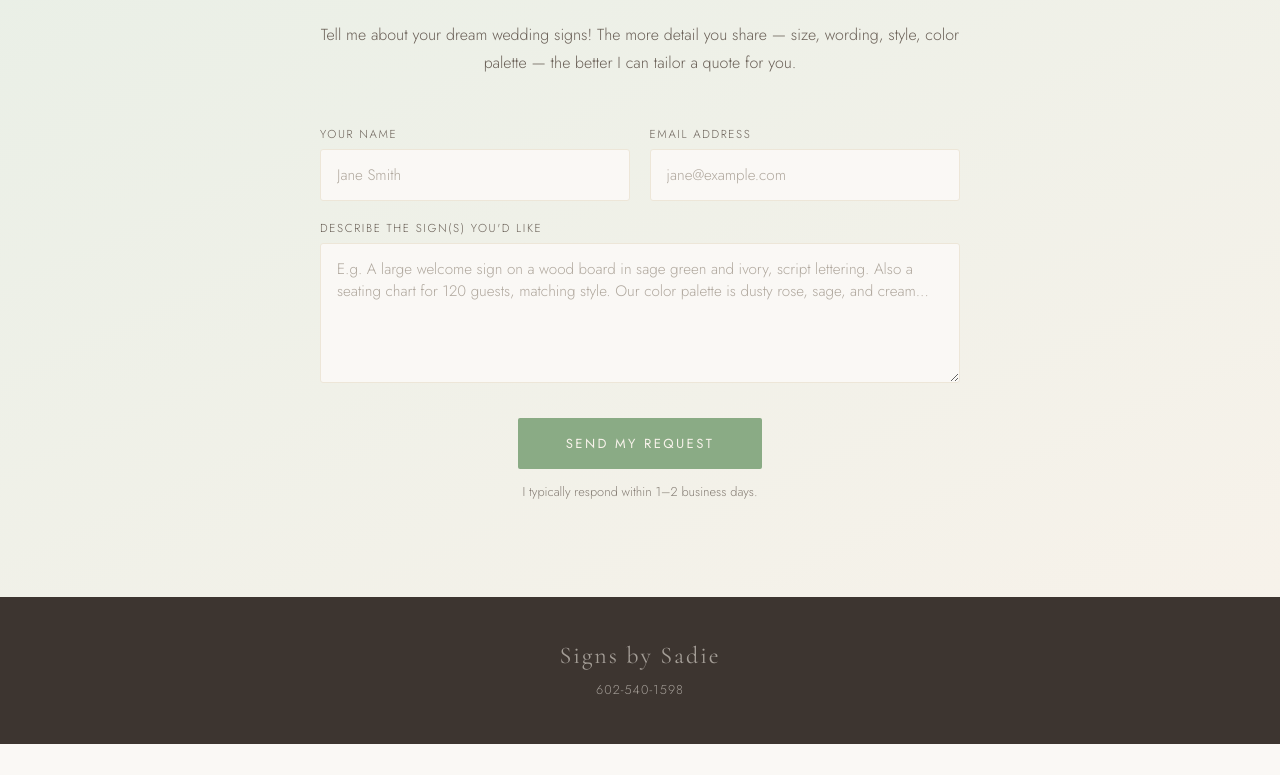
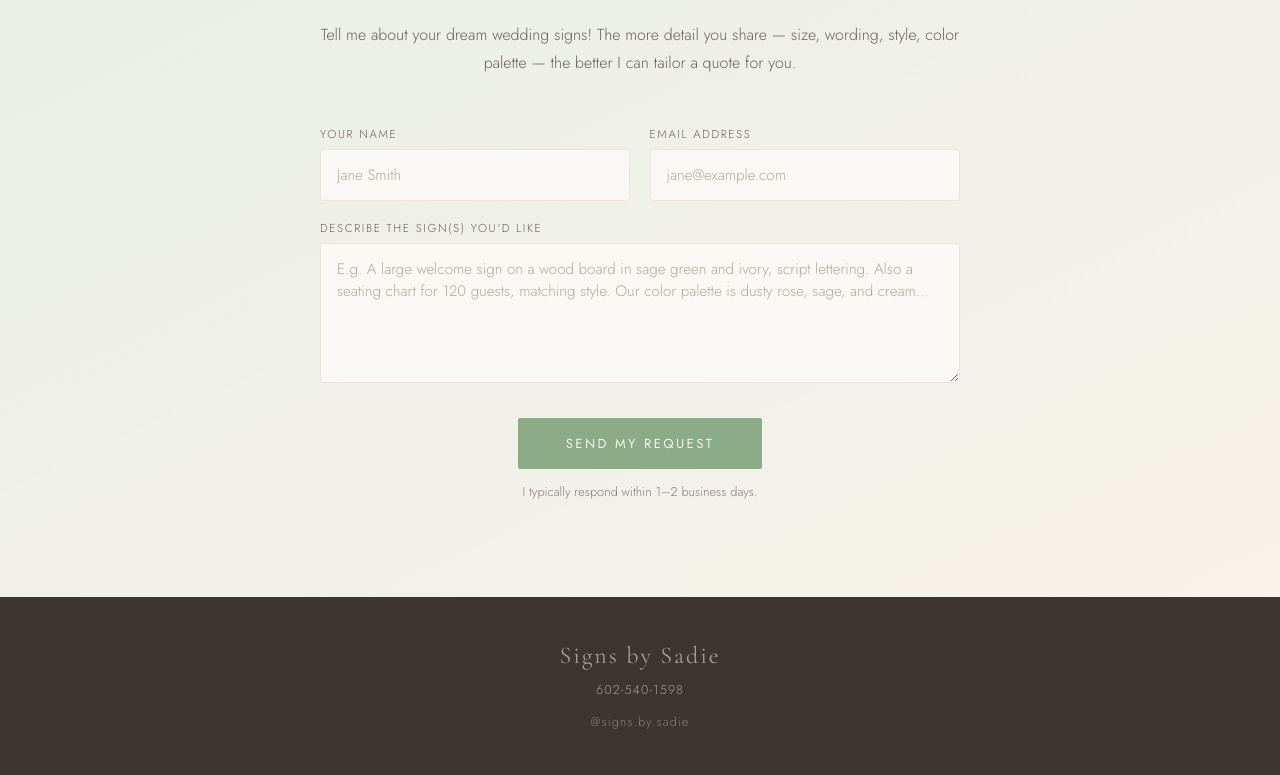
Before and after one commit to connorthilton/sadiesigns, a website: page index.html in a window 1280 px wide. Shown: the part 1705-2480 px from the top of the page. Before the commit the page ends 2449 px from the top, so only its background shows below. Drawn offline with nearby package versions, Linux system fonts and the light colour scheme.

Commit message:
updated formspree to sadie's email

```diff
--- a/index.html
+++ b/index.html
@@ -429,7 +429,7 @@
     <span class="sub">Tell me about your dream wedding signs! The more detail you share — size, wording, style, color palette — the better I can tailor a quote for you.</span>
 
     <!-- Replace the action URL with your Formspree endpoint: https://formspree.io/f/YOUR_ID -->
-    <form id="quoteForm" action="https://formspree.io/f/xbdpnrnp" method="POST">
+    <form id="quoteForm" action="https://formspree.io/f/xqegrnka" method="POST">
       <div class="form-row">
         <div>
           <label for="name">Your Name</label>
@@ -461,6 +461,13 @@
   <footer>
     <p class="footer-logo">Signs by Sadie</p>
     <p>602-540-1598</p>
+    <p style="margin-top:0.8rem;">
+      <a href="https://www.instagram.com/signs.by.sadie" target="_blank" rel="noopener noreferrer"
+         style="color:var(--cream); opacity:0.7; text-decoration:none; font-size:0.8rem; letter-spacing:0.08em; transition:opacity 0.2s;"
+         onmouseover="this.style.opacity='1'" onmouseout="this.style.opacity='0.7'">
+        @signs.by.sadie
+      </a>
+    </p>
   </footer>
 
   <script>
```
